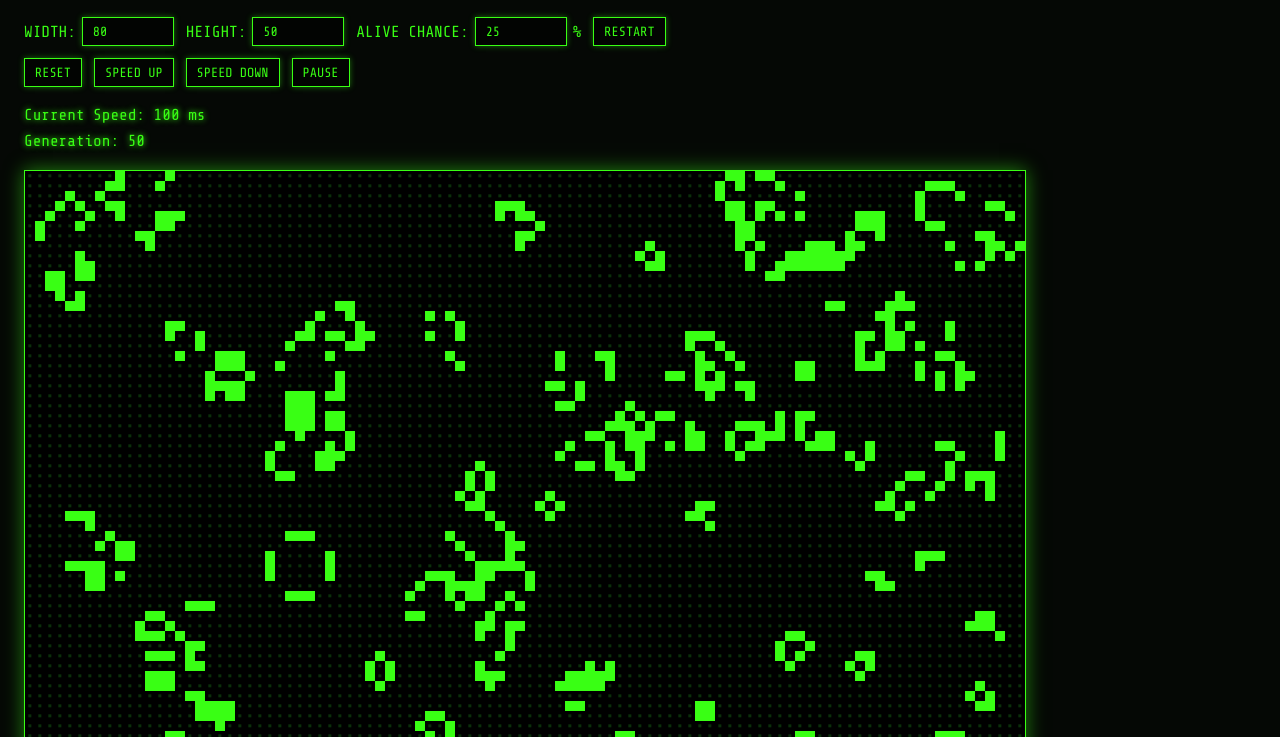
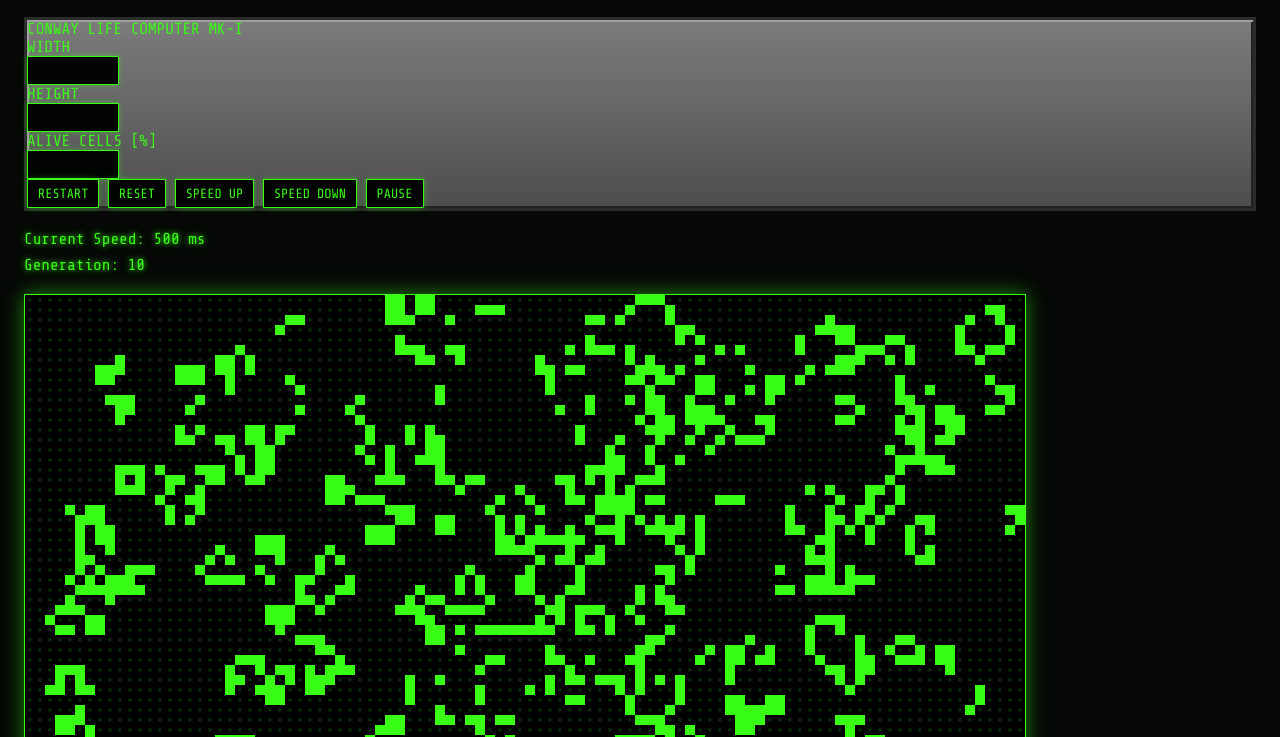
Before and after one commit to mgoszcz/life-game, a website built with Vite: page index.html in a window 1280 px wide. Shown: the part 63-800 px from the top of the page. Built offline with nearby package versions, Linux system fonts and the light colour scheme.

Commit message:
add some buttons handling

```diff
--- a/index.html
+++ b/index.html
@@ -8,27 +8,19 @@
     <div class="app">
       <h1>CONWAY LIFE SIMULATOR</h1>
 
-      <div class="panel">
-        <label>
-          WIDTH:
-          <input id="widthInput" type="number" value="80" min="10" max="300" />
-        </label>
+      <div class="control-panel">
+        <div class="panel-header">CONWAY LIFE COMPUTER MK-I</div>
 
-        <label>
-          HEIGHT:
-          <input id="heightInput" type="number" value="50" min="10" max="200" />
-        </label>
+        <div class="panel-row">
+          <label>WIDTH</label>
+          <input type="number" />
+          <label>HEIGHT</label>
+          <input type="number" />
+          <label>ALIVE CELLS [%]</label>
+          <input type="number" />
+        </div>
 
-        <label>
-          ALIVE CHANCE:
-          <input id="aliveInput" type="number" value="25" min="0" max="100" />
-          %
-        </label>
-
-        <button id="restartButton">RESTART</button>
-      </div>
-
-      <div class="panel">
+        <button class="retro-button">RESTART</button>
         <button id="resetButton">RESET</button>
         <button id="speedUpButton">SPEED UP</button>
         <button id="speedDownButton">SPEED DOWN</button>
--- a/src/web/canvasRenderer.ts
+++ b/src/web/canvasRenderer.ts
@@ -5,7 +5,7 @@
 const OFFSET_Y = 0;
 
 export const renderCanvas = (context: CanvasRenderingContext2D) => {
-  console.log(gameConfig.width, gameConfig.height);
+  // console.log(gameConfig.width, gameConfig.height);
   context.fillStyle = "#000000";
   context.fillRect(0, 0, context.canvas.width, context.canvas.height);
   for (let y = 0; y < gameConfig.height; y++) {
--- /dev/null
+++ b/src/web/controls.ts
@@ -0,0 +1,13 @@
+import { state } from "../core/state";
+
+export function decreaseSpeed() {
+  if (state.speed < 1000) {
+    state.speed += 20;
+  }
+}
+
+export function increaseSpeed() {
+  if (state.speed > 20) {
+    state.speed -= 20;
+  }
+}
--- a/src/web/main.ts
+++ b/src/web/main.ts
@@ -1,10 +1,11 @@
 // src/web/main.ts
 import "./styles.css";
 
-import { createRandomGrid } from "../core/state";
+import { createRandomGrid, state } from "../core/state";
 import { renderCanvas } from "./canvasRenderer";
 import { webGameConfig } from "./config";
 import { nextGeneration } from "../core/life";
+import { decreaseSpeed, increaseSpeed } from "./controls";
 
 const widthInput = document.querySelector<HTMLInputElement>("#widthInput")!;
 const heightInput = document.querySelector<HTMLInputElement>("#heightInput")!;
@@ -29,17 +30,45 @@
 ctx.canvas.width = webGameConfig.width * 10;
 ctx.canvas.height = webGameConfig.height * 10;
 
-createRandomGrid(webGameConfig);
-renderCanvas(ctx);
-gameLoop();
+resetLoop();
 
-async function gameLoop() {
+async function resetLoop() {
+  while (!state.newGameRequested) {
+    state.resetRequested = false;
+    createRandomGrid(webGameConfig);
+    renderCanvas(ctx);
+    await generationLoop();
+  }
+}
+
+async function generationLoop() {
   let generation = 0;
-  while (true) {
-    await new Promise((resolve) => setTimeout(resolve, 100));
+  while (!state.newGameRequested && !state.resetRequested) {
+    await new Promise((resolve) => setTimeout(resolve, state.speed));
+    if (!state.isRunning) {
+      continue;
+    }
     nextGeneration();
     generation++;
     generationValue.textContent = generation.toString();
+    speedValue.textContent = state.speed.toString();
     renderCanvas(ctx);
   }
 }
+
+resetButton.addEventListener("click", () => {
+  state.generation = 0;
+  state.resetRequested = true;
+});
+
+speedUpButton.addEventListener("click", () => {
+  increaseSpeed();
+});
+
+speedDownButton.addEventListener("click", () => {
+  decreaseSpeed();
+});
+
+pauseButton.addEventListener("click", () => {
+  state.isRunning = !state.isRunning;
+});
--- a/src/web/styles.css
+++ b/src/web/styles.css
@@ -65,3 +65,13 @@
   box-shadow: 0 0 18px rgba(57, 255, 20, 0.5);
   background: #000;
 }
+
+.control-panel {
+  background: linear-gradient(180deg, #7c7c7c, #4d4d4d);
+
+  border: 3px solid #2b2b2b;
+
+  box-shadow:
+    inset 2px 2px 0 #a0a0a0,
+    inset -2px -2px 0 #222;
+}
```
